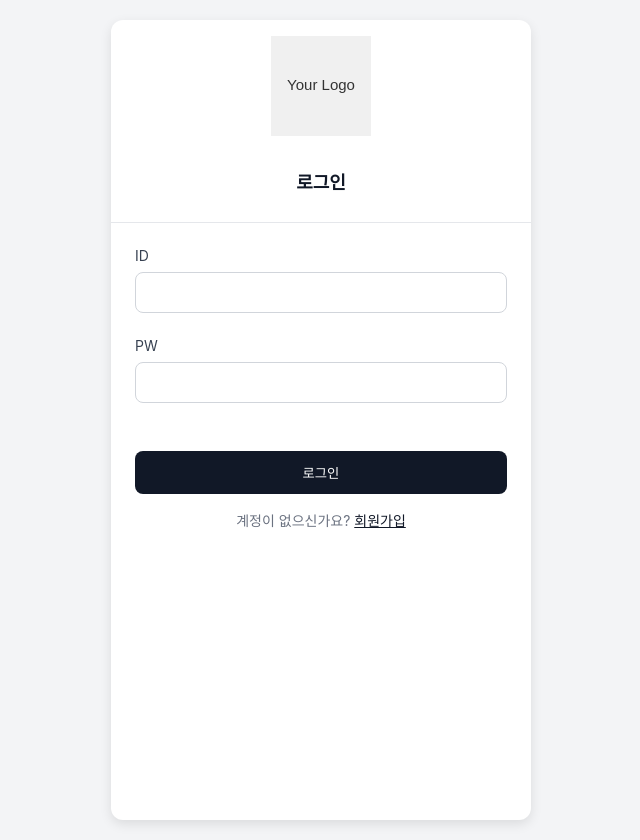
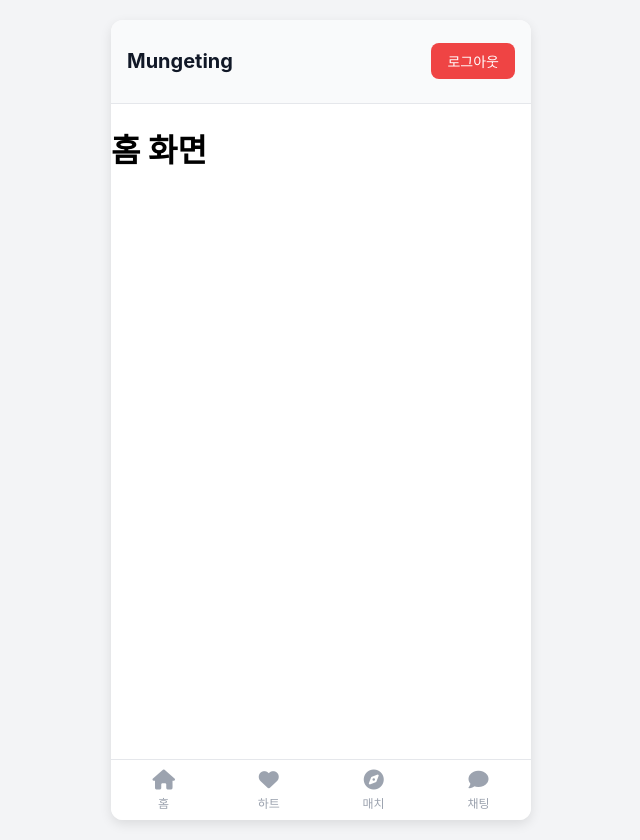
Before and after one commit to gdg-hongik-univ-program/dogdate-pokssak-web, a React (Create React App) app: page /app/home in a window 1280 px wide. Before the commit this address led to /login. Shown: the whole page, without its empty margins (319-959 px from the left). Built offline with nearby package versions, Linux system fonts and the light colour scheme.

Commit message:
회원가입 3차

```diff
--- a/src/App.js
+++ b/src/App.js
@@ -16,14 +16,15 @@ function App() {
     <Router>
       <Routes>
         {/* 로그인/회원가입 경로 */}
+        <Route path="/" element={<LoginPage />} />
         <Route path="/login" element={<LoginPage />} />
         <Route path="/signup-user" element={<UserInfoForm />} />
         <Route path="/signup-dog" element={<DogInfoForm />} />
         <Route path="/signup-success" element={<SignupSuccessPage />} />
 
         {/* 메인 화면 경로 */}
-        <Route path="/" element={<MainLayout />}>
-          <Route index element={<Navigate to="/home" replace />} />
+        <Route path="/app" element={<MainLayout />}>
+          <Route index element={<Navigate to="/app/home" replace />} />
           <Route path="home" element={<HomePage />} />
           <Route path="likes" element={<LikesPage />} />
           <Route path="match" element={<MatchPage />} />
--- a/src/components/DogInfoForm.js
+++ b/src/components/DogInfoForm.js
@@ -4,15 +4,7 @@ import { useLocation, useNavigate } from 'react-router-dom';
 import './FormLayout.css'; // 공통 스타일 사용
 import './DogInfoForm.css'; // DogInfoForm 고유 스타일
 
-const dogBreedOptions = [
-  { value: 'golden_retriever', label: '골든 리트리버' },
-  { value: 'shiba_inu', label: '시바견' },
-  { value: 'poodle', label: '푸들' },
-  { value: 'maltese', label: '말티즈' },
-  { value: 'chihuahua', label: '치와와' },
-  { value: 'etc', label: '기타' },
-];
-
+const dogBreedOptions ='';
 function DogInfoForm() {
   const [dogInfo, setDogInfo] = useState({
     name: '',
@@ -74,10 +66,7 @@ function DogInfoForm() {
 
           <div className="input-group">
             <label className="label">견종</label>
-            <select name="breed" value={dogInfo.breed} onChange={handleChange} className="select">
-              <option value="">견종을 선택하세요</option>
-              {dogBreedOptions.map(opt => <option key={opt.value} value={opt.value}>{opt.label}</option>)}
-            </select>
+            <input type="text" name="breed" placeholder="견종을 입력하세요" value={dogInfo.breed} onChange={handleChange} className="input" />
           </div>
 
           <div className="input-group">
--- a/src/components/FormLayout.css
+++ b/src/components/FormLayout.css
@@ -29,6 +29,8 @@
 .logo {
   width: 100px; /* Adjust size as needed */
   height: 100px; /* Adjust size as needed */
+  border-radius: 50%; /* Make the image circular */
+  object-fit: cover; /* Ensure the image covers the area without distortion */
 }
 
 .back-button {
--- a/src/components/Input.js
+++ b/src/components/Input.js
@@ -2,7 +2,7 @@
 import React from 'react';
 import './Input.css';
 
-function Input({ label, type, name, value, onChange, required = false }) {
+function Input({ label, type, name, value, onChange, required = false, error }) {
   return (
     <div className="input-group">
       <label htmlFor={name} className="label">{label}</label>
@@ -15,6 +15,7 @@ function Input({ label, type, name, value, onChange, required = false }) {
         required={required}
         className="input"
       />
+      {error && <p className="error-message">{error}</p>}
     </div>
   );
 }
--- a/src/components/LoginPage.js
+++ b/src/components/LoginPage.js
@@ -19,15 +19,14 @@ function LoginPage() {
   const handleSubmit = (e) => {
     e.preventDefault();
     console.log('로그인 시도:', formData);
-    alert('로그인 성공!');
-    navigate('/home');
+    navigate('/app/home');
   };
 
   return (
     <div className="form-layout-container">
       <header className="header">
         <div className="logo-container">
-          <img src="/images/logo.svg" alt="Logo" className="logo" />
+          <img src="/images/image.png" alt="Logo" className="logo" />
         </div>
         <h1 className="header-title">로그인</h1>
       </header>
--- a/src/components/MainLayout.css
+++ b/src/components/MainLayout.css
@@ -9,6 +9,31 @@
   border-radius: 12px; /* 둥근 모서리 */
   box-shadow: 0 4px 12px rgba(0, 0, 0, 0.1); /* 그림자 효과 */
   overflow: hidden; /* 내용이 넘칠 경우 숨김 */
+}
+
+.main-header { /* 새로 추가된 헤더 스타일 */
+  display: flex;
+  justify-content: space-between;
+  align-items: center;
+  padding: 1rem;
+  border-bottom: 1px solid #e5e7eb;
+  background-color: #f9fafb;
+}
+
+.main-header-title { /* 헤더 타이틀 스타일 */
+  font-size: 1.25rem;
+  font-weight: bold;
+  color: #111827;
+}
+
+.logout-button { /* 로그아웃 버튼 스타일 */
+  background-color: #ef4444; /* Red color for logout */
+  color: #ffffff;
+  padding: 0.5rem 1rem;
+  border-radius: 0.5rem;
+  border: none;
+  cursor: pointer;
+  font-size: 0.875rem;
 }
 
 .main-content {
--- a/src/components/MainLayout.js
+++ b/src/components/MainLayout.js
@@ -13,9 +13,20 @@ const navItems = [
 function MainLayout() {
   const navigate = useNavigate();
   const location = useLocation();
+  const handleLogout = () => {
+    // 실제 로그아웃 로직 (예: localStorage.removeItem('token');)
+    // 현재는 세션 관리가 없으므로, 단순히 로그인 페이지로 리디렉션
+    navigate('/login');
+  };
 
   return (
     <div className="main-layout">
+      <header className="main-header"> {/* 새 헤더 추가 */}
+        <h1 className="main-header-title">Mungeting</h1> {/* 앱 이름 또는 로고 */}
+        <button onClick={handleLogout} className="logout-button">
+          로그아웃
+        </button>
+      </header>
       <main className="main-content">
         <Outlet />
       </main>
--- a/src/components/Select.js
+++ b/src/components/Select.js
@@ -2,7 +2,7 @@
 import React from 'react';
 import './Select.css';
 
-function Select({ label, name, value, onChange, options }) {
+function Select({ label, name, value, onChange, options, error }) {
   return (
     <div className="select-group">
       <label htmlFor={name} className="label">{label}</label>
@@ -14,6 +14,7 @@ function Select({ label, name, value, onChange, options }) {
           </option>
         ))}
       </select>
+      {error && <p className="error-message">{error}</p>}
     </div>
   );
 }
--- a/src/components/UserInfoForm.js
+++ b/src/components/UserInfoForm.js
@@ -31,22 +31,55 @@ function UserInfoForm() {
         region: '',
         gender: '',
     });
-    const [error, setError] = useState('');
+    // error 상태를 객체로 변경
+    const [errors, setErrors] = useState({});
     const navigate = useNavigate();
 
     const handleChange = (e) => {
         const { name, value } = e.target;
         setFormData((prev) => ({ ...prev, [name]: value }));
+        // 입력이 변경될 때 해당 필드의 에러 메시지 제거
+        setErrors((prev) => ({ ...prev, [name]: '' }));
     };
 
     const handleSubmit = (e) => {
         e.preventDefault();
+        let newErrors = {};
+        let isValid = true;
+
         if (formData.password !== formData.passwordConfirm) {
-            setError('비밀번호가 일치하지 않습니다.');
-            return;
+            newErrors.passwordConfirm = '비밀번호가 일치하지 않습니다.';
+            isValid = false;
         }
-        setError('');
-        navigate('/signup-dog', { state: { userInfo: formData } });
+
+        // 다른 필드에 대한 유효성 검사 추가 (예시)
+        if (!formData.nickname) {
+            newErrors.nickname = '별명을 입력해주세요.';
+            isValid = false;
+        }
+        if (!formData.id) {
+            newErrors.id = 'ID를 입력해주세요.';
+            isValid = false;
+        }
+        if (!formData.password) {
+            newErrors.password = '비밀번호를 입력해주세요.';
+            isValid = false;
+        }
+        if (!formData.region) {
+            newErrors.region = '사는곳을 선택해주세요.';
+            isValid = false;
+        }
+        if (!formData.gender) {
+            newErrors.gender = '성별을 선택해주세요.';
+            isValid = false;
+        }
+
+
+        setErrors(newErrors);
+
+        if (isValid) {
+            navigate('/signup-dog', { state: { userInfo: formData } });
+        }
     };
 
     return (
@@ -60,13 +93,12 @@ function UserInfoForm() {
             </header>
             <main className="content">
                 <form onSubmit={handleSubmit} className="form-content">
-                    <Input label="별명" type="text" name="nickname" value={formData.nickname} onChange={handleChange} required />
-                    <Input label="ID" type="text" name="id" value={formData.id} onChange={handleChange} required />
-                    <Input label="PW" type="password" name="password" value={formData.password} onChange={handleChange} required />
-                    <Input label="PW 확인" type="password" name="passwordConfirm" value={formData.passwordConfirm} onChange={handleChange} required />
-                    <Select label="사는곳" name="region" value={formData.region} onChange={handleChange} options={regionOptions} />
-                    <Select label="성별" name="gender" value={formData.gender} onChange={handleChange} options={genderOptions} />
-                    {error && <p style={{ color: 'red', textAlign: 'center' }}>{error}</p>}
+                    <Input label="별명" type="text" name="nickname" value={formData.nickname} onChange={handleChange} required error={errors.nickname} />
+                    <Input label="ID" type="text" name="id" value={formData.id} onChange={handleChange} required error={errors.id} />
+                    <Input label="PW" type="password" name="password" value={formData.password} onChange={handleChange} required error={errors.password} />
+                    <Input label="PW 확인" type="password" name="passwordConfirm" value={formData.passwordConfirm} onChange={handleChange} required error={errors.passwordConfirm} />
+                    <Select label="사는곳" name="region" value={formData.region} onChange={handleChange} options={regionOptions} error={errors.region} />
+                    <Select label="성별" name="gender" value={formData.gender} onChange={handleChange} options={genderOptions} error={errors.gender} />
                     <div className="bottom-action">
                         <button type="submit" className="submit-button">다음</button>
                     </div>
```
Also changed, not shown: public/images/image.png (renamed from image.png).
